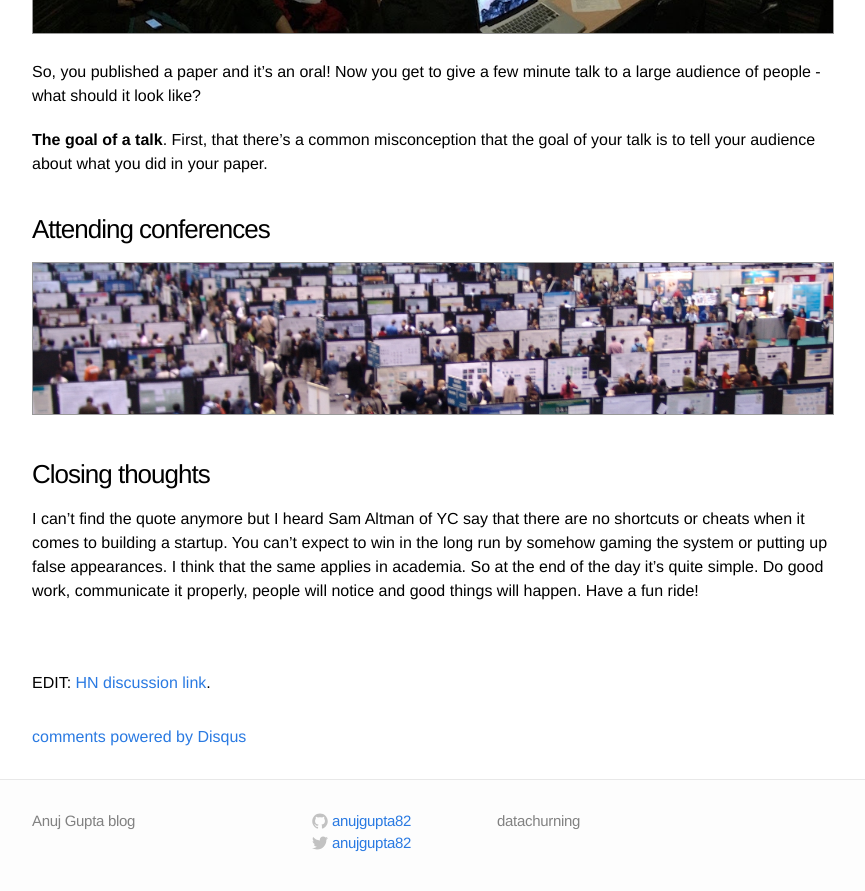
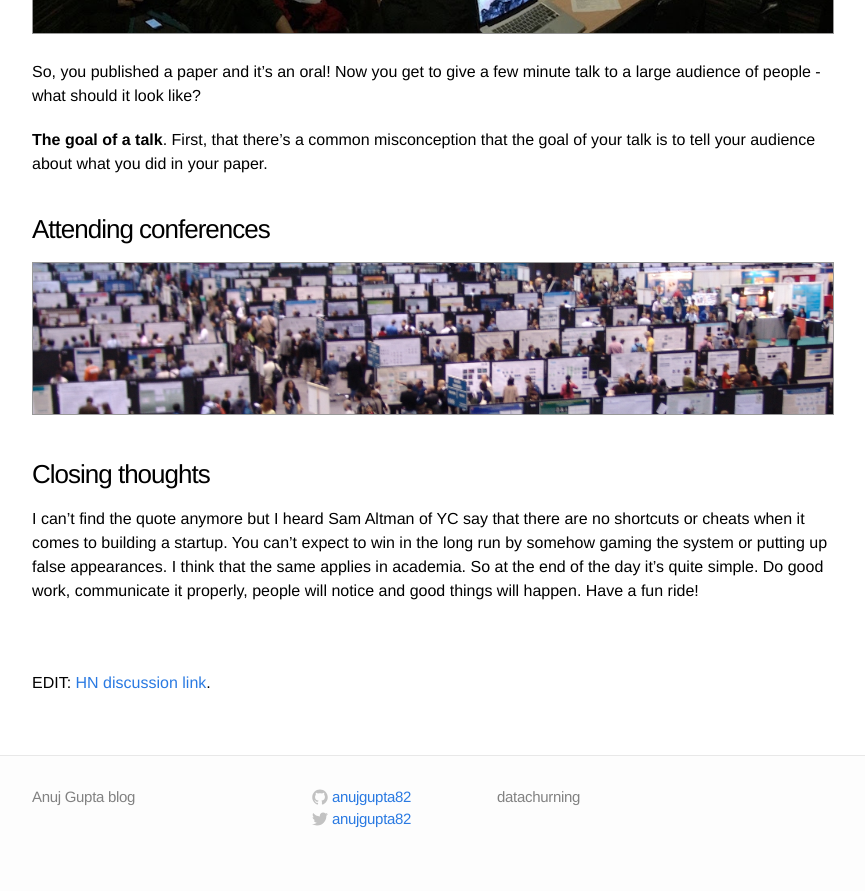
Before and after one commit to sam-iitj/sam-iitj.github.io, a Jekyll site: the page built from _posts/2017-06-04-test.markdown, in a window 1280 px wide and 900 px high, scrolled down 2639 px. Shown: the top 891 px of the window, without its empty margins (208-1073 px from the left). Built offline with Jekyll 4.4.1, drawn with Linux system fonts in a browser that asks for light colours; comment, search, counter and statistics services are not loaded; part of the change alters nothing that is shown.

Commit message:
get the blog up and running

```diff
--- a/_layouts/post.html
+++ b/_layouts/post.html
@@ -20,19 +20,24 @@ layout: default
   <!-- disqus comments -->
  {% if page.comments %}
  <div id="disqus_thread"></div>
-  <script type="text/javascript">
-      /* * * CONFIGURATION VARIABLES: EDIT BEFORE PASTING INTO YOUR WEBPAGE * * */
-      var disqus_shortname = 'karpathyblog'; // required: replace example with your forum shortname
+  <script>
 
-      /* * * DON'T EDIT BELOW THIS LINE * * */
-      (function() {
-          var dsq = document.createElement('script'); dsq.type = 'text/javascript'; dsq.async = true;
-          dsq.src = '//' + disqus_shortname + '.disqus.com/embed.js';
-          (document.getElementsByTagName('head')[0] || document.getElementsByTagName('body')[0]).appendChild(dsq);
-      })();
+  /**
+  *  RECOMMENDED CONFIGURATION VARIABLES: EDIT AND UNCOMMENT THE SECTION BELOW TO INSERT DYNAMIC VALUES FROM YOUR PLATFORM OR CMS.
+  *  LEARN WHY DEFINING THESE VARIABLES IS IMPORTANT: https://disqus.com/admin/universalcode/#configuration-variables*/
+  /*
+  var disqus_config = function () {
+  this.page.url = PAGE_URL;  // Replace PAGE_URL with your page's canonical URL variable
+  this.page.identifier = PAGE_IDENTIFIER; // Replace PAGE_IDENTIFIER with your page's unique identifier variable
+  };
+  */
+  (function() { // DON'T EDIT BELOW THIS LINE
+  var d = document, s = d.createElement('script');
+  s.src = 'https://https-anujgupta82-github-io.disqus.com/embed.js';
+  s.setAttribute('data-timestamp', +new Date());
+  (d.head || d.body).appendChild(s);
+  })();
   </script>
-  <noscript>Please enable JavaScript to view the <a href="http://disqus.com/?ref_noscript">comments powered by Disqus.</a></noscript>
-  <a href="http://disqus.com" class="dsq-brlink">comments powered by <span class="logo-disqus">Disqus</span></a>
+  <noscript>Please enable JavaScript to view the <a href="https://disqus.com/?ref_noscript">comments powered by Disqus.</a></noscript>
+</div>
   {% endif %}
-
-</div>
```
